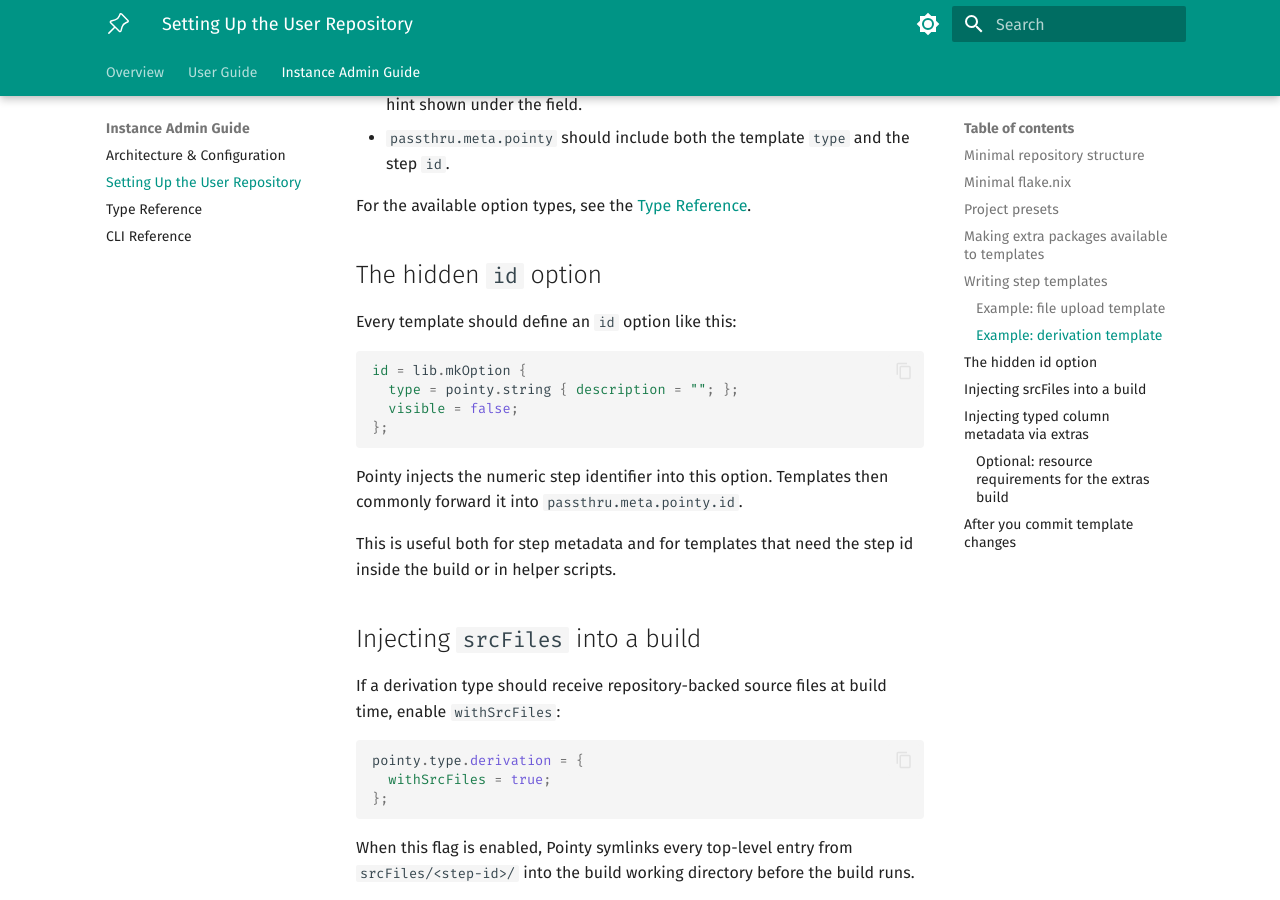
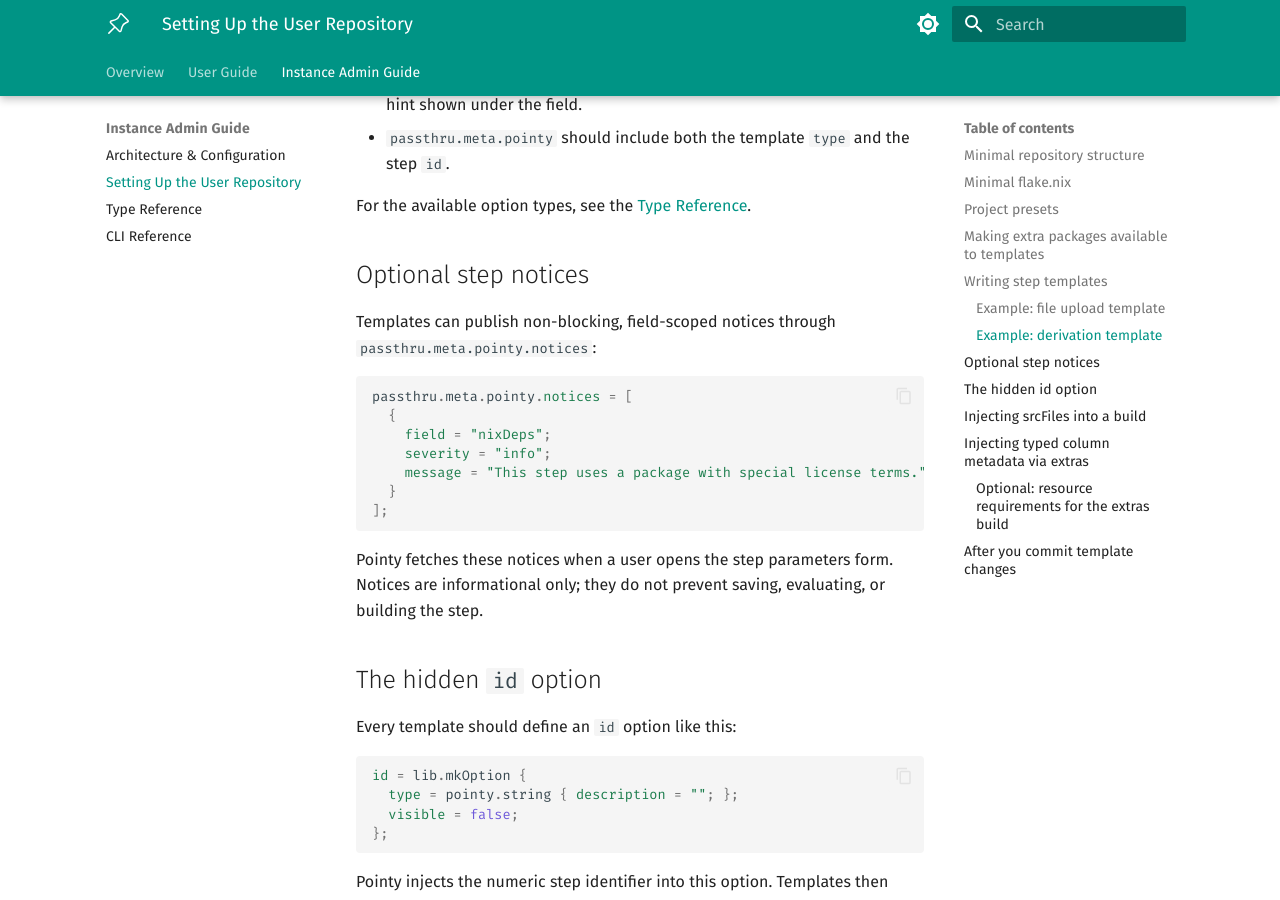
Before and after one commit to 421anon/pointy, an MkDocs documentation site: the page built from docs/pages/user-repo-setup.md, in a window 1280 px wide and 900 px high, scrolled down 6390 px. Built offline with MkDocs 1.6.1 and Material for MkDocs 9.7.7, drawn with Linux system fonts in a browser that asks for light colours.

Commit message:
Fetch step notices on demand

````diff
--- a/docs/pages/cli-reference.md
+++ b/docs/pages/cli-reference.md
@@ -105,7 +105,7 @@ nix eval --json .#pointy.projects | jq .
 nix eval --json .#pointy.steps.42.meta.pointy
 ```
 
-This shows the `type` and `id` exported through `passthru.meta.pointy`.
+This shows the metadata exported through `passthru.meta.pointy`, including `type`, `id`, and any optional `notices`.
 
 ### Show the evaluated `srcFiles` path
 
--- a/docs/pages/user-repo-setup.md
+++ b/docs/pages/user-repo-setup.md
@@ -276,6 +276,22 @@ Notes:
 
 For the available option types, see the [Type Reference](type-reference.md).
 
+## Optional step notices
+
+Templates can publish non-blocking, field-scoped notices through `passthru.meta.pointy.notices`:
+
+```nix
+passthru.meta.pointy.notices = [
+  {
+    field = "nixDeps";
+    severity = "info";
+    message = "This step uses a package with special license terms.";
+  }
+];
+```
+
+Pointy fetches these notices when a user opens the step parameters form. Notices are informational only; they do not prevent saving, evaluating, or building the step.
+
 ## The hidden `id` option
 
 Every template should define an `id` option like this:
````
Also changed, not shown: 8 other files.
